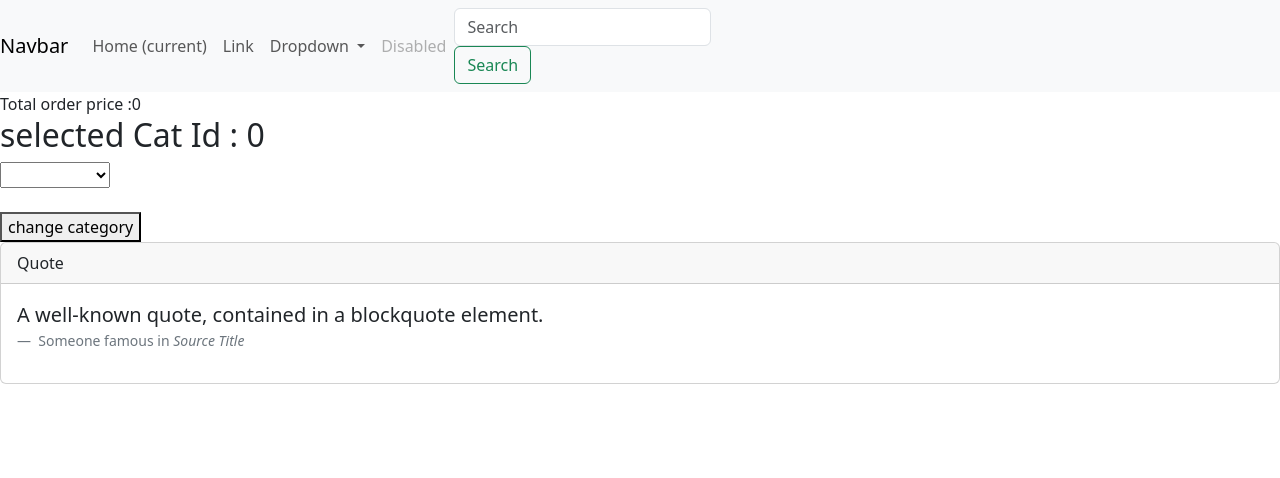
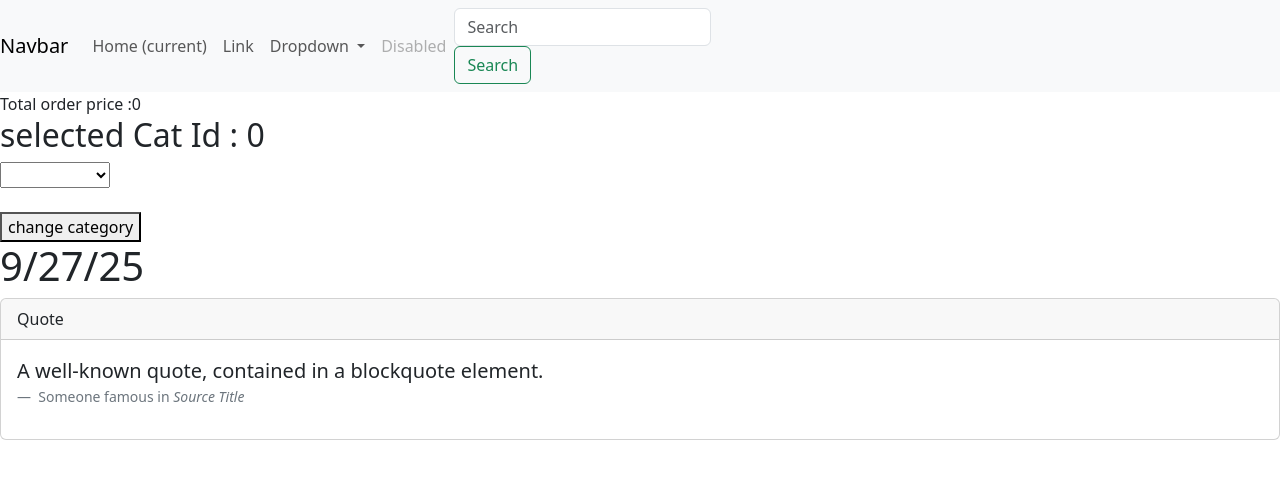
Before and after one commit to mostafa2ahmedev/Learning-Angular, an Angular app: page / in a window 1280 px wide. Shown: the top 478 px of the page. Built offline with nearby package versions, Linux system fonts and the light colour scheme.

Commit message:
BuiltIn Pipe

```diff
--- a/src/app/Components/products/products.html
+++ b/src/app/Components/products/products.html
@@ -22,7 +22,9 @@
             border:(product.quantity==1)?'1px solid red':'1px solid green'}"
         [ngClass]="(product.quantity==1)?'text-danger':''">
         <h5 class="card-title">{{product.name}}</h5>
-        <p class="card-text">Price : {{product.price}}</p>
+
+
+        <p class="card-text">Price : {{product.price |currency:'EUR':'code'}}</p>
 
         @switch (
         product.quantity
@@ -48,3 +50,4 @@
 <h1> No Product Found</h1>
 
 }
+<h1>{{myDate|date:'shortDate' }}</h1>
--- a/src/app/Components/products/products.ts
+++ b/src/app/Components/products/products.ts
@@ -16,6 +16,7 @@ export class Products {
   categories: Icategory[];
   seletctedCategoryId: number = 0;
   total: number = 0;
+  myDate: Date = new Date();
   constructor() {
     this.products = [
       {
```
